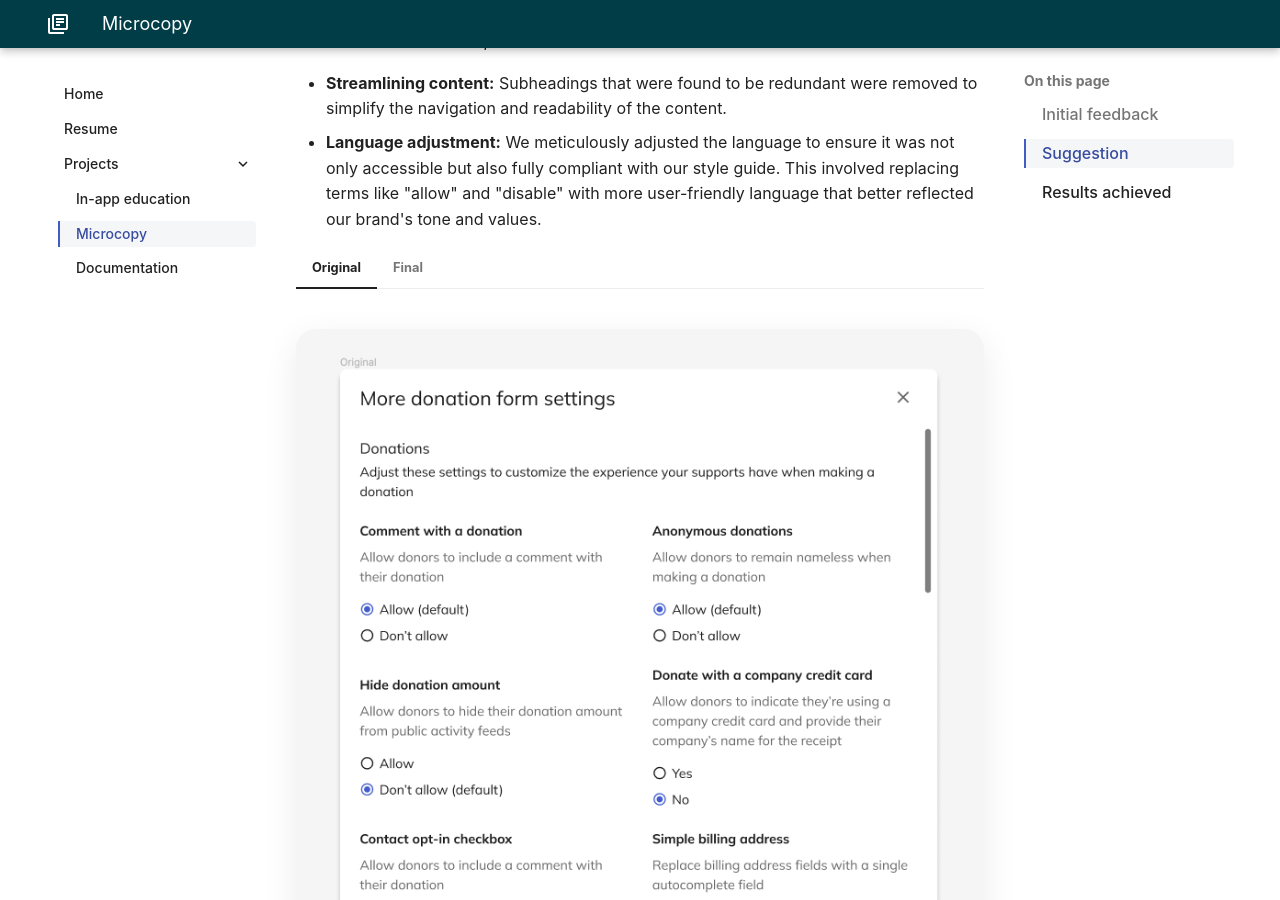
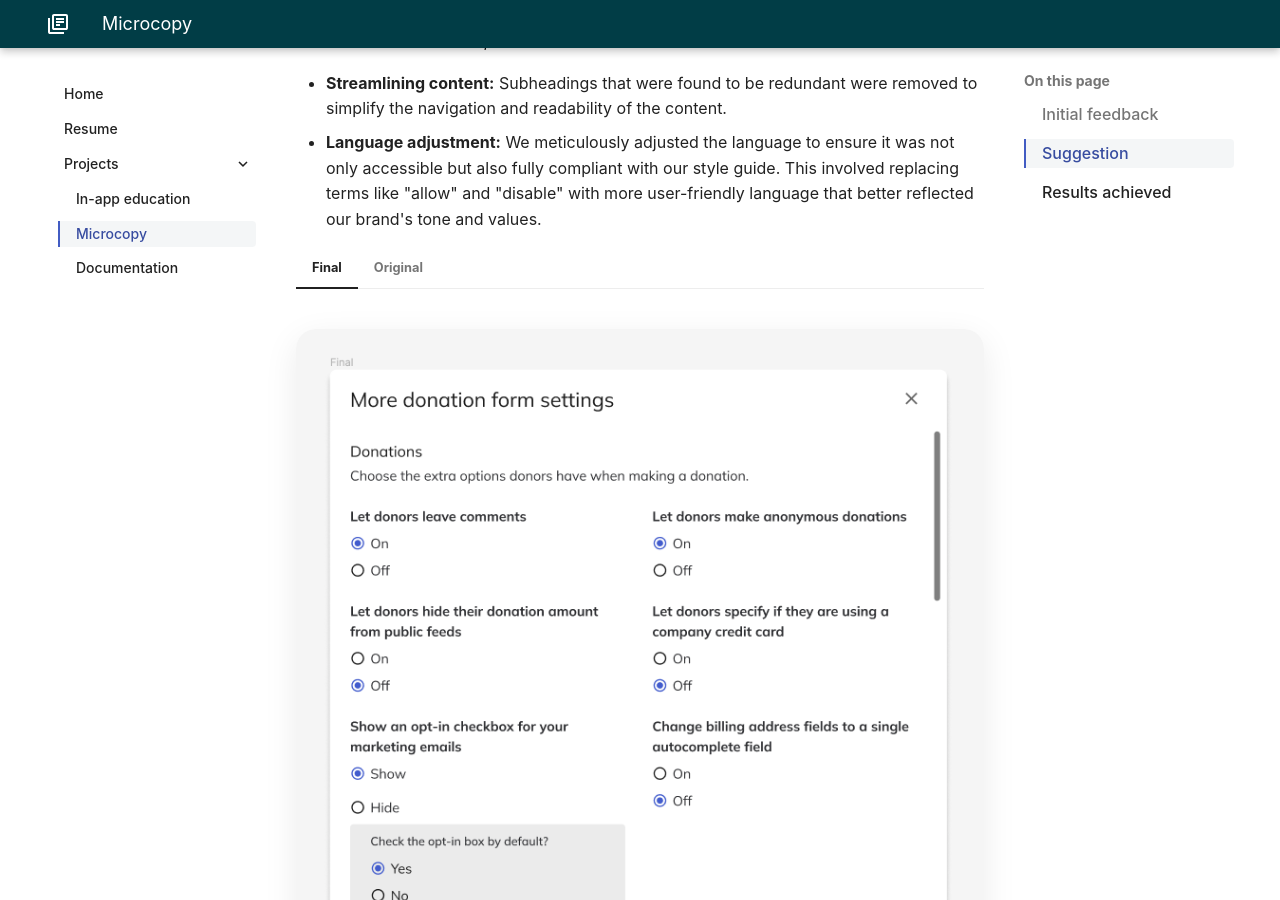
Before and after one commit to tmtrujillo/portfolio, an MkDocs documentation site: the page built from docs/projects/microcopy.md, in a window 1280 px wide and 900 px high, scrolled down 2642 px. Built offline with MkDocs 1.6.1 and Material for MkDocs 9.7.7, drawn with Linux system fonts in a browser that asks for light colours; some web fonts are replaced.

Commit message:
Updated images and quick copy fix.

```diff
--- a/docs/projects/microcopy.md
+++ b/docs/projects/microcopy.md
@@ -47,13 +47,13 @@ To address the feedback, we undertook a series of revisions:
 - **Streamlining content:** Subheadings that were found to be redundant were removed to simplify the navigation and readability of the content.
 - **Language adjustment:** We meticulously adjusted the language to ensure it was not only accessible but also fully compliant with our style guide. This involved replacing terms like "allow" and "disable" with more user-friendly language that better reflected our brand's tone and values.
 
+=== "Final"
+
+    ![Final suggestions for copy](../assets/microcopy-examples/final-copy-suggestions.png "Final suggestions for copy")
+
 === "Original"
 
     ![Original settings copy](../assets/microcopy-examples/original-settings-copy.png "Original settings copy")
-
-=== "Final"
-
-    ![Final suggestions for copy](../assets/microcopy-examples/final-copy-suggestions.png "Final suggestions for copy")
 
 ## Results achieved
 
```
Also changed, not shown: docs/assets/original-resource-center.png, docs/assets/updated-resource-center.png.
